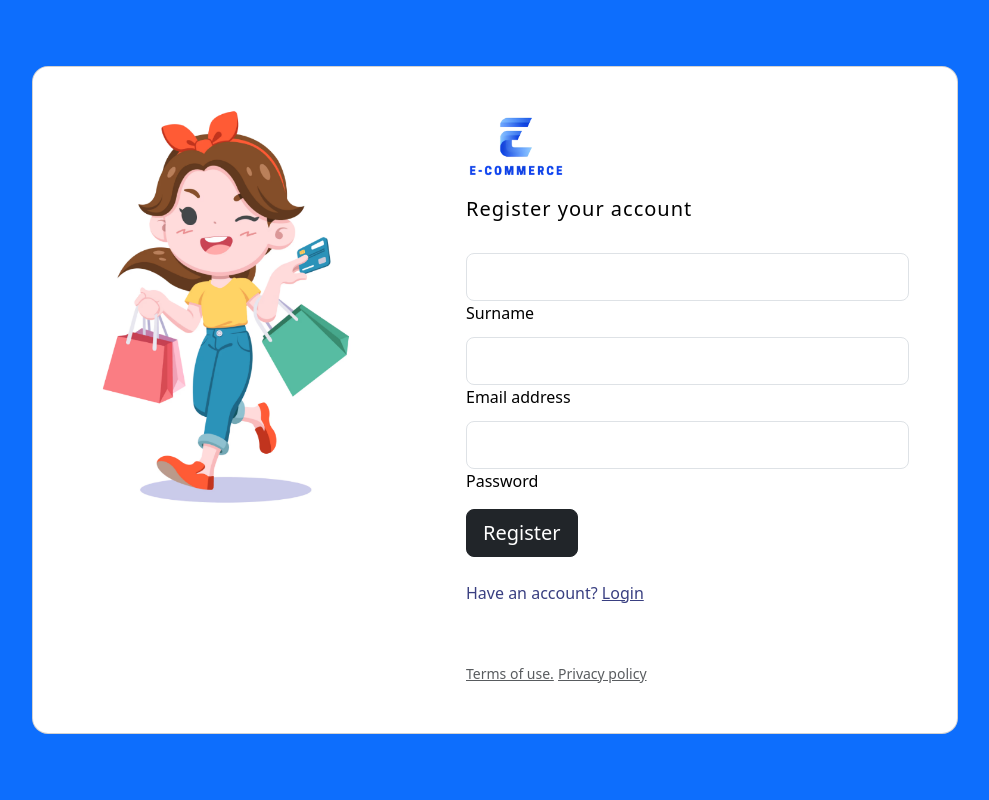
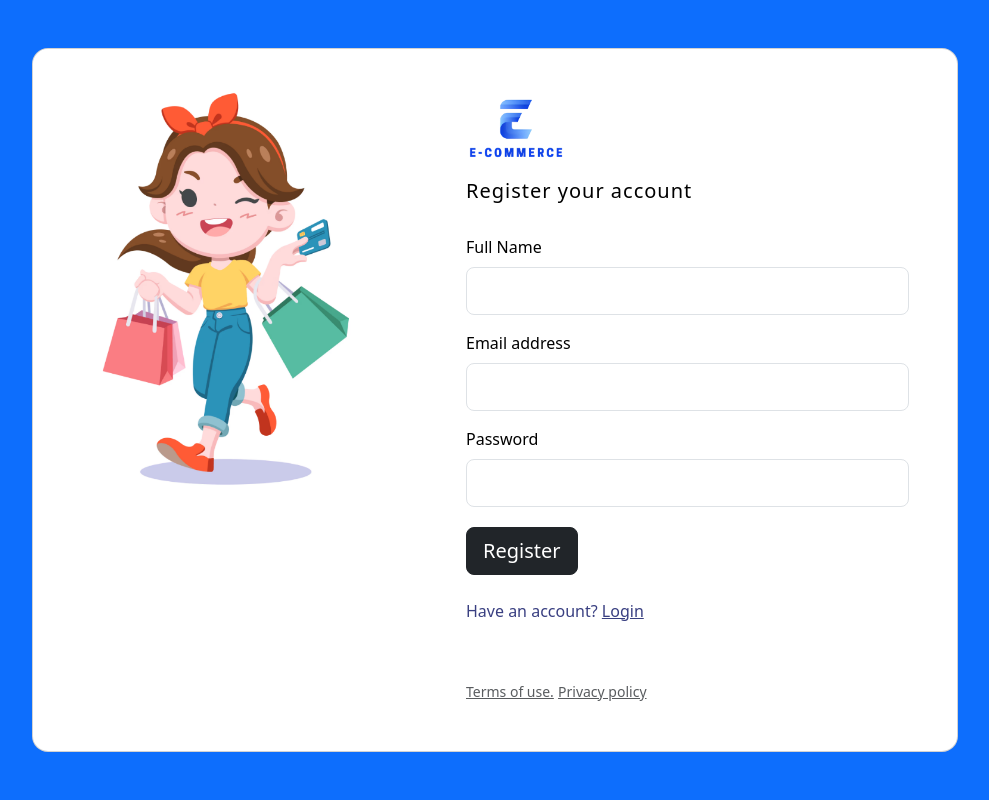
Before and after one commit to backupApps/e-commerce-bootstrap-php, a PHP site: page /register.php in a window 1280 px wide. Shown: the whole page, without its empty margins (145-1134 px from the left). Run offline with PHP 8.4, Linux system fonts and the light colour scheme; some libraries are stand-ins or nearby versions.

Commit message:
connect, register

```diff
--- a/register.php
+++ b/register.php
@@ -29,7 +29,7 @@
                      <div class="col-md-6 col-lg-7 d-flex align-items-center">
                         <div class="card-body p-4 p-lg-5 text-black">
 
-                           <form>
+                           <form method="post">
 
                               <div class="d-flex align-items-center mb-3 pb-1">
                                  <img src="assets/img/e-commerce.png" alt="" width="100">
@@ -37,24 +37,25 @@
 
                               <h5 class="fw-normal mb-3 pb-3" style="letter-spacing: 1px;">Register your account</h5>
 
-                              <div data-mdb-input-init class="form-outline mb-1">
-                                 <input type="email" id="form2Example17" class="form-control form-control-lg" />
-                                 <label class="form-label" for="form2Example17">Surname</label>
+                              <div data-mdb-input-init class="form-outline mb-3">
+                                 <label class="form-label" for="name">Full Name</label>
+                                 <input type="text" id="name" name="name" class="form-control form-control-lg" />
                               </div>
 
-                              <div data-mdb-input-init class="form-outline mb-1">
-                                 <input type="email" id="form2Example17" class="form-control form-control-lg" />
-                                 <label class="form-label" for="form2Example17">Email address</label>
+                              <div data-mdb-input-init class="form-outline mb-3">
+                                 <label class="form-label" for="email">Email address</label>
+                                 <input type="email" id="email" name="email" class="form-control form-control-lg" />
                               </div>
 
-                              <div data-mdb-input-init class="form-outline mb-1">
-                                 <input type="password" id="form2Example27" class="form-control form-control-lg" />
-                                 <label class="form-label" for="form2Example27">Password</label>
+                              <div data-mdb-input-init class="form-outline mb-3">
+                                 <label class="form-label" for="password">Password</label>
+                                 <input type="password" id="password" name="password"
+                                    class="form-control form-control-lg" />
                               </div>
 
                               <div class="pt-1 mb-4">
-                                 <button data-mdb-button-init data-mdb-ripple-init class="btn btn-dark btn-lg btn-block"
-                                    type="button">Register</button>
+                                 <button class="btn btn-dark btn-lg btn-block" type="submit"
+                                    name="submit">Register</button>
                               </div>
 
                               <p class="mb-5 pb-lg-2" style="color: #393f81;">Have an account?
```
Also changed, not shown: functions/connected.php (added, +9 -0 lines), functions/register.php (added, +23 -0 lines).
